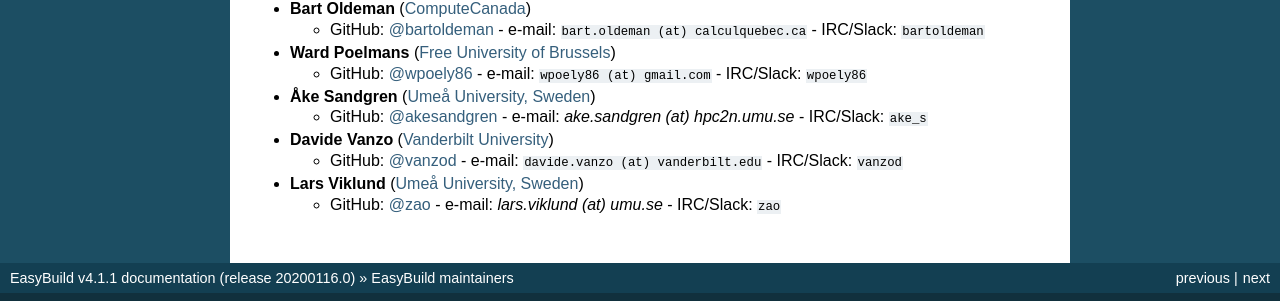
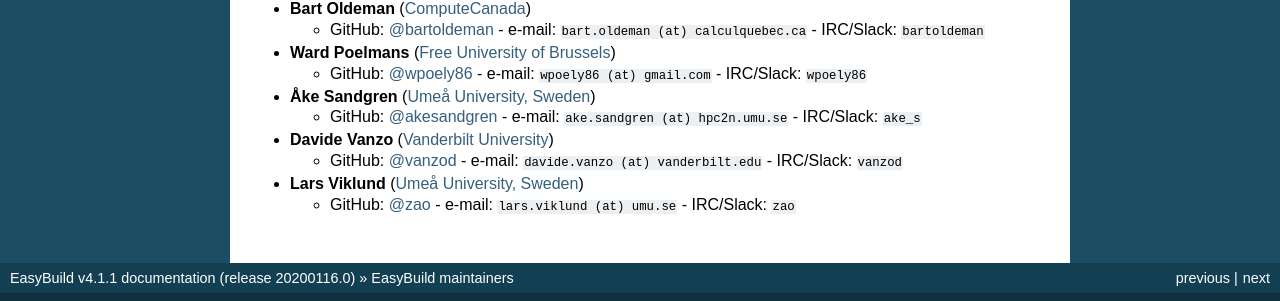
Before and after one commit to easybuilders/easybuild, a Sphinx documentation site: the page built from docs/Maintainers.rst, in a window 1280 px wide. Shown: the part 1481-1782 px from the top of the page. Built offline with Sphinx 7.4.7, drawn with Linux system fonts in a browser that asks for light colours; pages that are not in the unit, such as notebooks, are missing from menus.

```diff
--- a/docs/Maintainers.rst
+++ b/docs/Maintainers.rst
@@ -106,7 +106,7 @@ The EasyBuild maintainers all have admin access to the different EasyBuild GitHu
 
 * **Åke Sandgren** (`Umeå University, Sweden <http://www.umu.se/english/>`_)
 
-  * GitHub: `@akesandgren <https://github.com/akesandgren>`_ - e-mail: `ake.sandgren (at) hpc2n.umu.se` - IRC/Slack: ``ake_s``
+  * GitHub: `@akesandgren <https://github.com/akesandgren>`_ - e-mail: ``ake.sandgren (at) hpc2n.umu.se`` - IRC/Slack: ``ake_s``
 
 * **Davide Vanzo** (`Vanderbilt University <http://www.accre.vanderbilt.edu/>`_)
 
@@ -114,4 +114,4 @@ The EasyBuild maintainers all have admin access to the different EasyBuild GitHu
 
 * **Lars Viklund** (`Umeå University, Sweden <http://www.umu.se/english/>`_)
 
-  * GitHub: `@zao <https://github.com/zao>`_ - e-mail: `lars.viklund (at) umu.se` - IRC/Slack: ``zao``
+  * GitHub: `@zao <https://github.com/zao>`_ - e-mail: ``lars.viklund (at) umu.se`` - IRC/Slack: ``zao``
```
